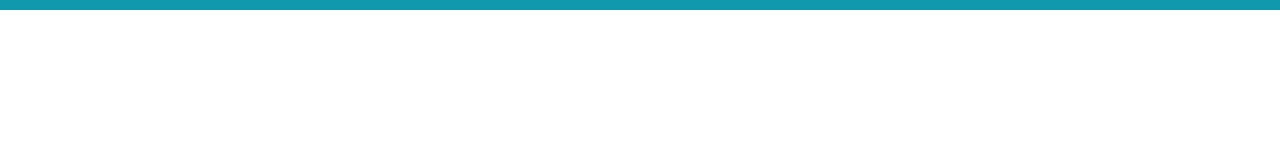
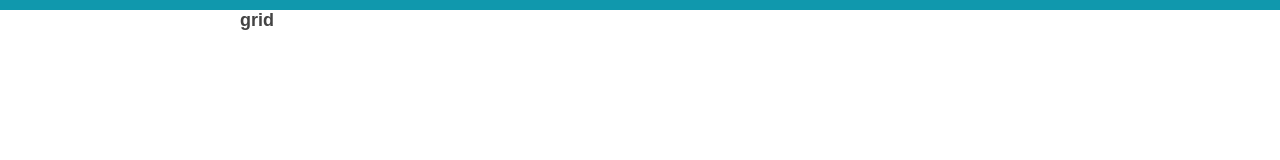
Before and after one commit to chliyang/my-app, a React (Create React App) app: page /grid-layout in a window 1280 px wide. Before the commit this address had no page. Shown: the top 160 px of the page. Built offline with nearby package versions, Linux system fonts and the light colour scheme.

Commit message:
[grid] add GridLayout router and component

```diff
--- a/src/App.js
+++ b/src/App.js
@@ -3,6 +3,7 @@ import { Routes, Route } from "react-router-dom";
 import Home from "./components/HomePage";
 import Magazine from "./components/magazine/Magazine";
 import FlexLayout from "./components/flex-layout/FlexLayout";
+import GridLayout from "./components/grid-layout/GridLayout";
 
 function App() {
   return (
@@ -11,6 +12,7 @@ function App() {
         <Route path="/" element={<Home />} />
         <Route path="magazine" element={<Magazine />} />
         <Route path="flex-layout" element={<FlexLayout />} />
+        <Route path="grid-layout" element={<GridLayout />} />
       </Routes>
     </div>
   );
--- a/src/components/HomePage.js
+++ b/src/components/HomePage.js
@@ -8,6 +8,7 @@ function Home() {
       <nav>
         <Link to="/magazine">Magazine</Link>
         <Link to="/flex-layout">FlexLayout</Link>
+        <Link to="/grid-layout">GridLayout</Link>
       </nav>
       <></>
     </div>
--- /dev/null
+++ b/src/components/grid-layout/GridLayout.css
@@ -0,0 +1,7 @@
+.grid-container{
+  width: 800px;
+  font-size: 18px;
+  font-weight: bolder;
+  margin-left: auto;
+  margin-right: auto;
+}
--- /dev/null
+++ b/src/components/grid-layout/GridLayout.js
@@ -0,0 +1,6 @@
+import "./GridLayout.css";
+
+const GridLayout = () => {
+  return <div className="grid-container">grid</div>;
+};
+export default GridLayout;
```
